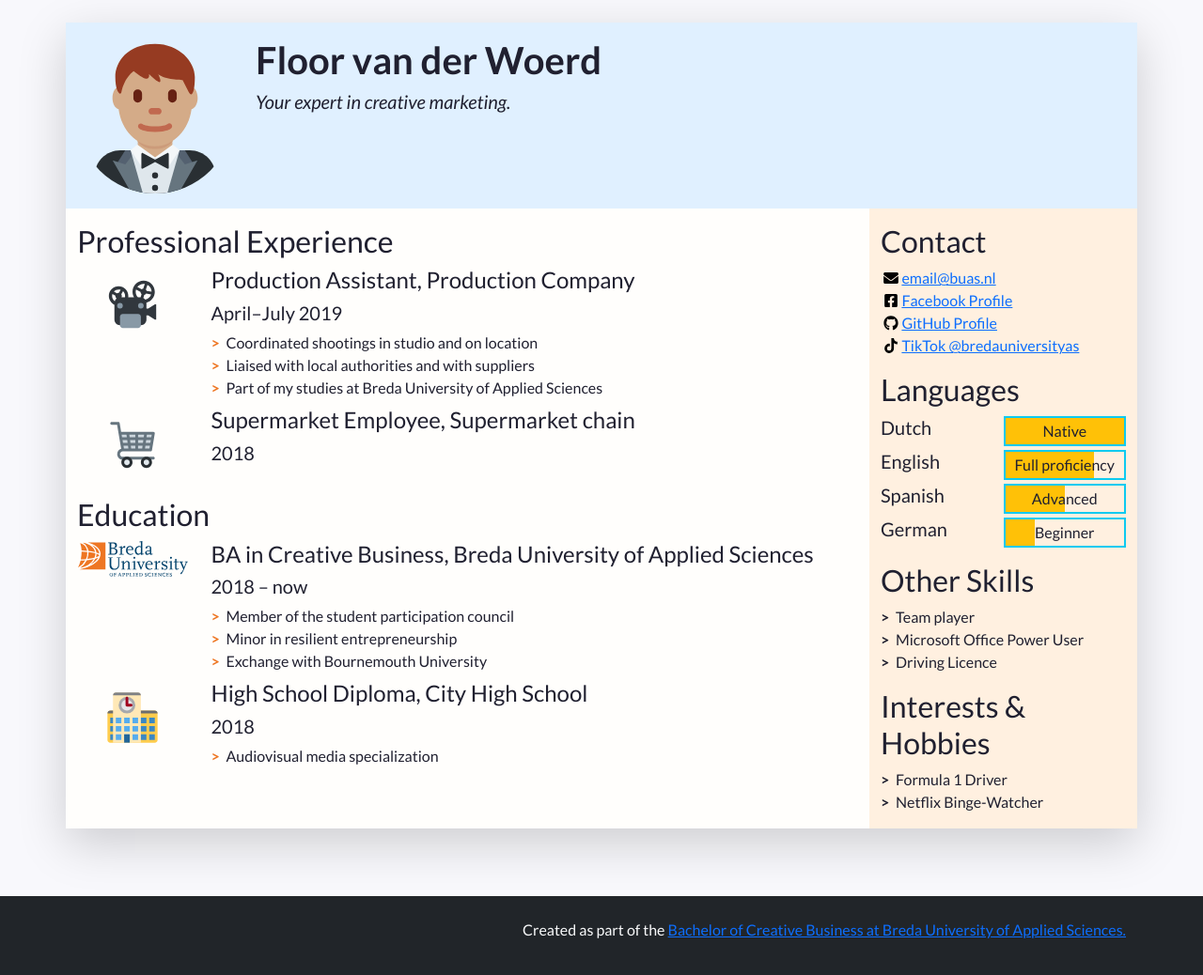
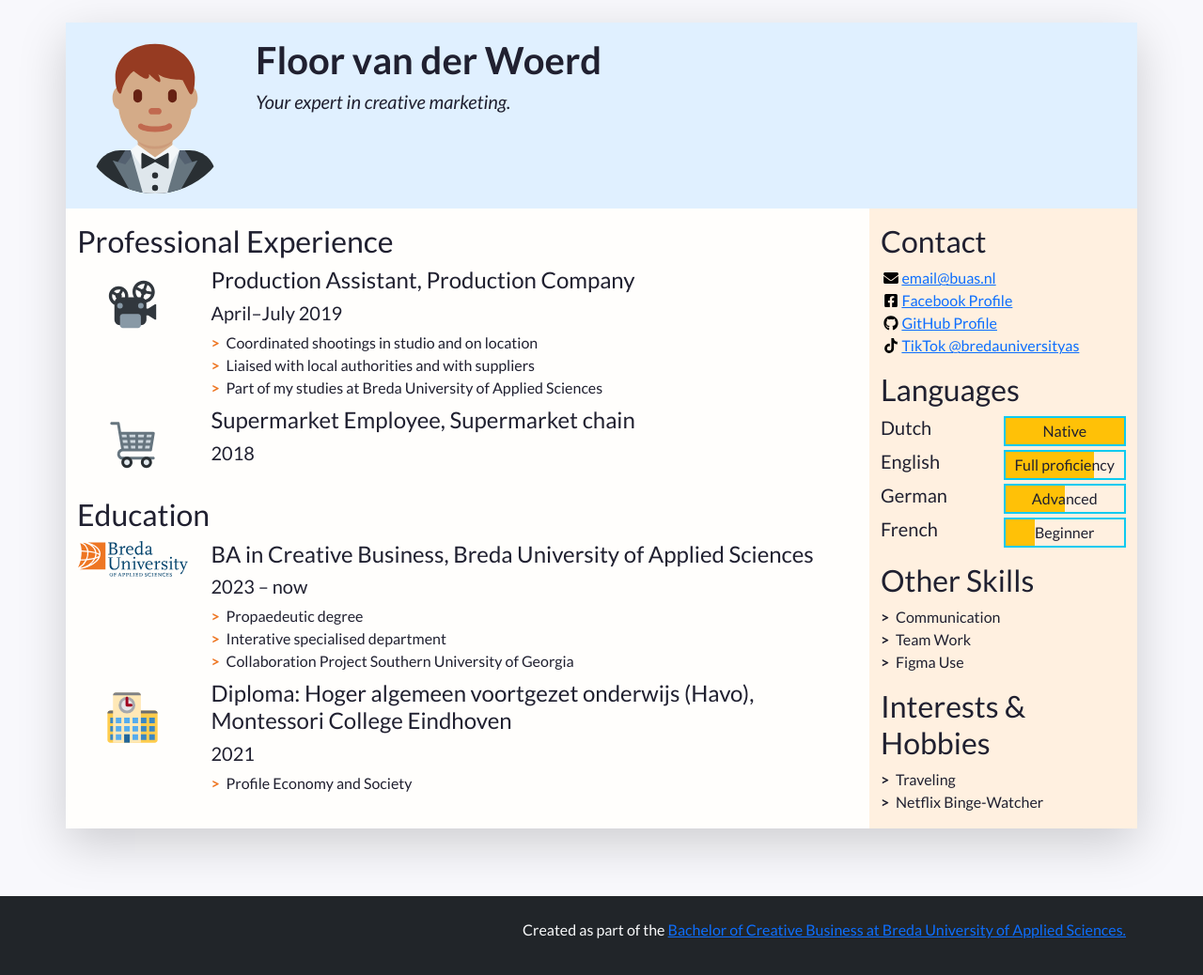
Before and after one commit to FloorWoerd/mycv, a plain HTML site: page index.html in a window 1280 px wide. Shown: the whole page at 94% size. Drawn offline with nearby package versions, Linux system fonts and the light colour scheme.

Commit message:
Update index.html

```diff
--- a/index.html
+++ b/index.html
@@ -124,12 +124,12 @@
                 </div>
                 <div class="biography-contents col-9 col-sm-10 col-md-9 col-lg-10">
                   <h4>BA in Creative Business, Breda University of Applied Sciences</h4>
-                  <h5>2018&nbsp;&ndash;&nbsp;now</h5>
+                  <h5>2023&nbsp;&ndash;&nbsp;now</h5>
                   <!-- Use the list below to talk about minors, exchanges, extra-curricular activities. -->
                   <ul class="biography-details list-unstyled">
-                    <li>Member of the student participation council</li>
-                    <li>Minor in resilient entrepreneurship</li>
-                    <li>Exchange with Bournemouth University</li>
+                    <li>Propaedeutic degree</li>
+                    <li>Interative specialised department</li>
+                    <li>Collaboration Project Southern University of Georgia</li>
                   </ul>
                 </div>
               </li>
@@ -140,10 +140,10 @@
                   <img class="biography-logo mw-100 d-block mx-auto" src="images/schools/school.svg" alt="School logo" width="80">
                 </div>
                 <div class="biography-contents col-9 col-sm-10 col-md-9 col-lg-10">
-                  <h4>High School Diploma, City High School</h4>
-                  <h5>2018</h5>
+                  <h4>Diploma: Hoger algemeen voortgezet onderwijs (Havo), Montessori College Eindhoven</h4>
+                  <h5>2021</h5>
                   <ul class="biography-details list-unstyled">
-                    <li>Audiovisual media specialization</li>
+                    <li>Profile Economy and Society</li>
                   </ul>
                 </div>
               </li>
@@ -221,7 +221,7 @@
                 </div>
               </li>
               <li class="language-item d-flex mb-1">
-                <h5 class="language-name w-50">Spanish</h5>
+                <h5 class="language-name w-50">German</h5>
                 <div class="language-level w-50 border border-info border-2 position-relative">
                   <!-- The div below is a progress bar. Choose between w-25, w-50, w-75 and w-100 to show your level of fluency -->
                   <div class="language-progress position-absolute bg-warning h-100 w-50"></div>
@@ -229,7 +229,7 @@
                 </div>
               </li>
               <li class="language-item d-flex mb-1">
-                <h5 class="language-name w-50">German</h5>
+                <h5 class="language-name w-50">French</h5>
                 <div class="language-level w-50 border border-info border-2 position-relative">
                   <!-- The div below is a progress bar. Choose between w-25, w-50, w-75 and w-100 to show your level of fluency -->
                   <div class="language-progress position-absolute bg-warning h-100 w-25"></div>
@@ -244,9 +244,9 @@
           <section class="my-3 aside-section">
             <h2>Other Skills</h2>
             <ul class="skill-list list-unstyled">
-              <li class="skill-item">Team player</li>
-              <li class="skill-item">Microsoft Office Power User</li>
-              <li class="skill-item">Driving Licence</li>
+              <li class="skill-item">Communication</li>
+              <li class="skill-item">Team Work</li>
+              <li class="skill-item">Figma Use</li>
             </ul>
           </section>
 
@@ -255,7 +255,7 @@
           <section class="my-3 aside-section">
             <h2>Interests &amp; Hobbies</h2>
             <ul class="skill-list list-unstyled">
-              <li class="skill-item">Formula 1 Driver</li>
+              <li class="skill-item">Traveling</li>
               <li class="skill-item">Netflix Binge-Watcher</li>
             </ul>
           </section>
```
